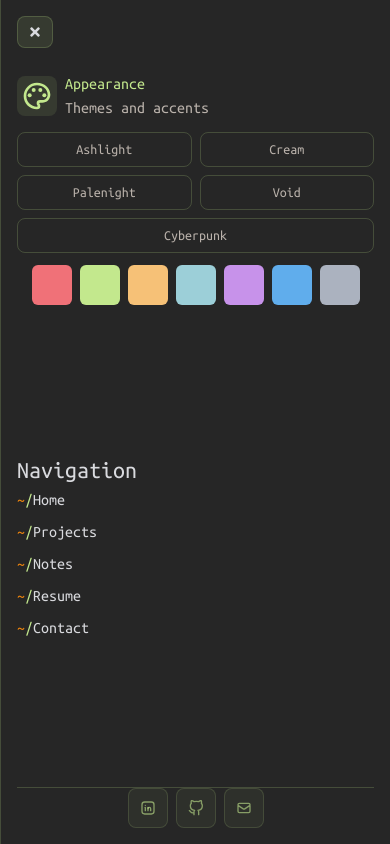
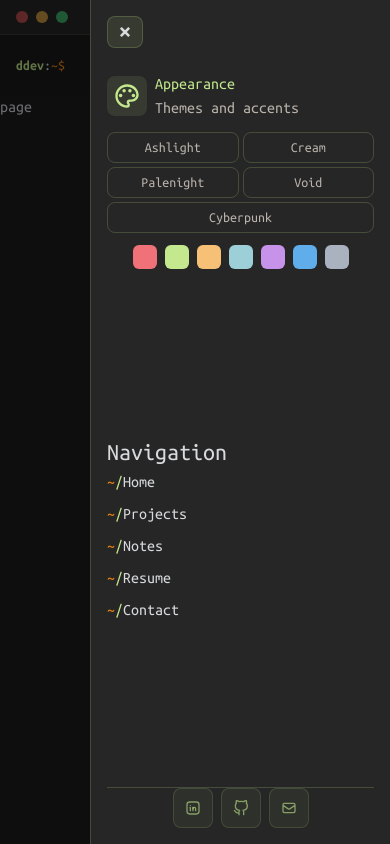
Before and after one commit to dlx20/dluksa.dev, a Next.js app: page /resume in a window 390 px wide. Both pictures are taken after a click on the button "Open menu". Built offline with nearby package versions, Linux system fonts and the light colour scheme.

Commit message:
added breakpoints for different screen sizes for sidebar

```diff
--- a/src/app/globals.css
+++ b/src/app/globals.css
@@ -217,7 +217,7 @@
 @layer components {
 
   .btn {
-    @apply cursor-pointer border border-accent/20 px-2 py-1.5 rounded-card text-fg-muted text-body hover:border-accent/40 hover:text-accent
+    @apply cursor-pointer border border-accent/20 px-1 py-1 rounded-card text-fg-muted text-body hover:border-accent/40 hover:text-accent
   }
 
   .box {
--- a/src/components/Sidebar.tsx
+++ b/src/components/Sidebar.tsx
@@ -34,7 +34,7 @@ export default function Sidebar({ open, onClose }: SidebarProps) {
         <aside
           id="sidebar"
           inert={!open}
-          className={`fixed top-0 right-0 bottom-0 flex h-dvh w-100 max-w-[100vw] flex-col gap-6 border-l border-accent/20 bg-surface-elevated p-4 transition-transform duration-300 ease-out ${open ? "translate-x-0" : "translate-x-full"}`}
+          className={`fixed top-0 right-0 z-40 bottom-0 flex h-dvh w-75  sm:w-100 max-w-[100vw] flex-col gap-6 border-l border-accent/20 bg-surface-elevated p-4 transition-transform duration-300 ease-out ${open ? "translate-x-0" : "translate-x-full"}`}
         >
           <button
             aria-label="Close menu"
--- a/src/components/ThemeSwitcher.tsx
+++ b/src/components/ThemeSwitcher.tsx
@@ -26,13 +26,13 @@ const ThemeSwitcher = () => {
       <div className="flex items-center gap-2">
         <MdOutlinePalette
           size={40}
-          className="fill-accent box p-1 bg-accent/10 border-none"
+          className="fill-accent box p-1.5 bg-accent/10 border-none"
         />
         <h3 className="flex flex-col text-accent">
           Appearance <span className="text-fg-muted">Themes and accents</span>
         </h3>
       </div>
-      <div className="grid grid-cols-2 gap-2">
+      <div className="grid grid-cols-2 gap-1 sm:gap-2">
         {themes.map((theme) => (
           <button
             className="btn last:col-span-2"
@@ -51,8 +51,11 @@ const ThemeSwitcher = () => {
               key={color}
               onClick={() => setAccent(color)}
               aria-pressed={isActive}
-              className={`size-10 rounded-md cursor-pointer ${isActive ? `outline-2 outline-offset-2` : ""}`}
-              style={{ backgroundColor: `var(${color}) `, outlineColor: `var(${color})` }}
+              className={`size-6 sm:size-8 lg:size-10 rounded-md cursor-pointer ${isActive ? `outline-2 outline-offset-2` : ""}`}
+              style={{
+                backgroundColor: `var(${color}) `,
+                outlineColor: `var(${color})`,
+              }}
             >
               {}
             </button>
--- a/src/components/ViewToggle.tsx
+++ b/src/components/ViewToggle.tsx
@@ -30,10 +30,10 @@ export default async function ViewToggle({
       className="relative box flex shrink-0 items-center gap-2 p-2"
     >
     <span className={`absolute box rounded-md left-1 inset-y-1 w-[calc(50%-4px)] transition-transform bg-accent/20 ${view === 'grid' ? 'transition-x-0': 'translate-x-full'}`} />
-      <span className="relative z-10">
+      <span className="relative">
         <CiGrid41 size={24} />
       </span>
-      <span className="relative z-10">
+      <span className="relative">
         <CiBoxList size={24} />
       </span>
     </Link>
```
